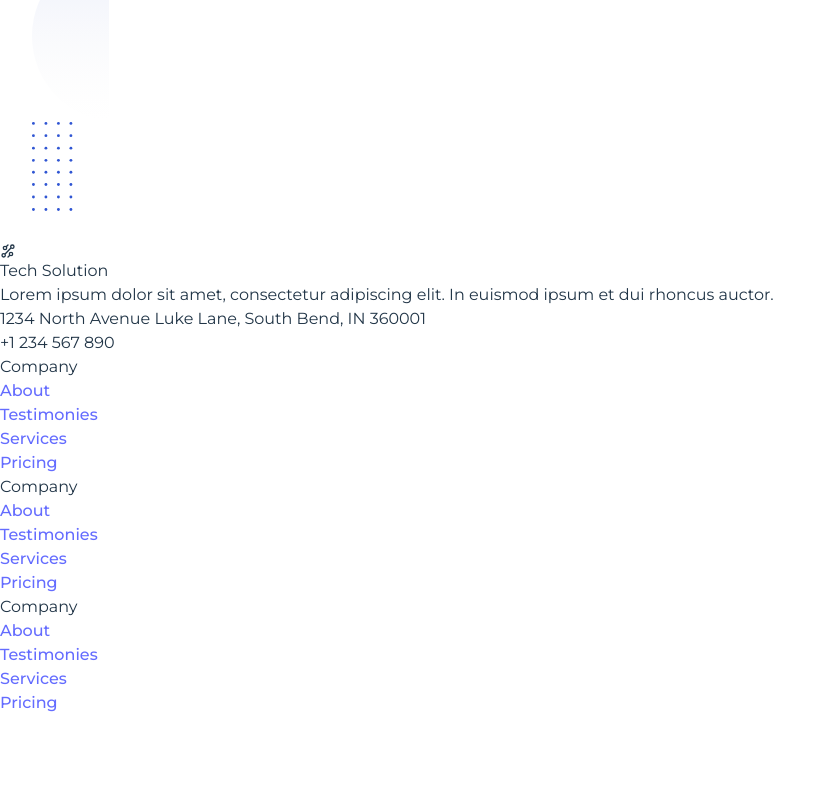
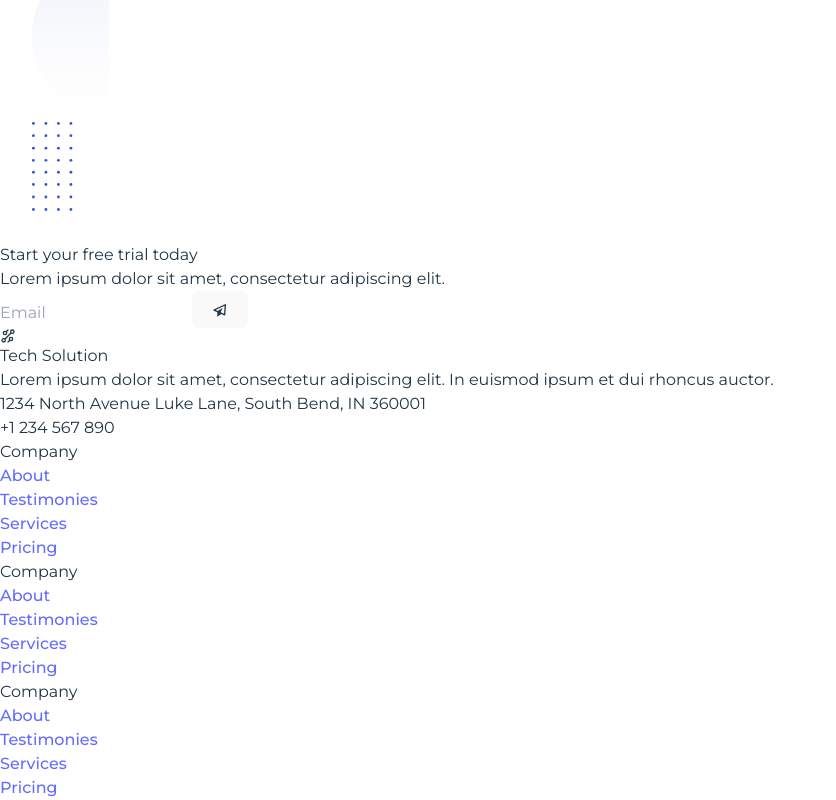
Before and after one commit to asharimh97/ffd7e08e, a React (Vite) app: page / in a window 1280 px wide. Shown: the part 5169-5969 px from the top of the page, without its empty margins (0-836 px from the left). Before the commit the page ends 5884 px from the top, so only its background shows below. Built offline with nearby package versions, Linux system fonts and the light colour scheme.

Commit message:
feat: add contact us cta

```diff
--- a/src/App.tsx
+++ b/src/App.tsx
@@ -1,5 +1,6 @@
 import "./App.css";
 import About from "./components/about";
+import Contact from "./components/contact";
 import Footer from "./components/footer";
 import Header from "./components/header";
 import Pricing from "./components/pricing";
@@ -12,6 +13,7 @@ function App() {
         <About />
         <Pricing />
       </div>
+      <Contact />
       <Footer />
     </>
   );
--- /dev/null
+++ b/src/components/contact/index.tsx
@@ -0,0 +1,32 @@
+import { BiPaperPlane } from "react-icons/bi";
+
+function Contact() {
+  return (
+    <section id="contact" className="py-20 px-10 bg-gray-50">
+      <div className="flex flex-col lg:flex-row max-w-[1280px] mx-auto px-4 items-center gap-10">
+        <div className="w-full lg:w-1/2">
+          <h2 className="text-3xl xl:text-4xl font-bold text-dark mb-6">
+            Start your free trial today
+          </h2>
+          <p className="text-sm text-body-color mb-6">
+            Lorem ipsum dolor sit amet, consectetur adipiscing elit.
+          </p>
+        </div>
+        <div className="w-full lg:w-1/2">
+          <form action="#" className="flex gap-1">
+            <input
+              type="email"
+              placeholder="Email"
+              className="flex-1 py-2 px-4 bg-white border border-gray-200 rounded-md"
+            />
+            <button className="bg-indigo-600 text-white py-3 rounded-md w-fit self-end">
+              <BiPaperPlane />
+            </button>
+          </form>
+        </div>
+      </div>
+    </section>
+  );
+}
+
+export default Contact;
```
